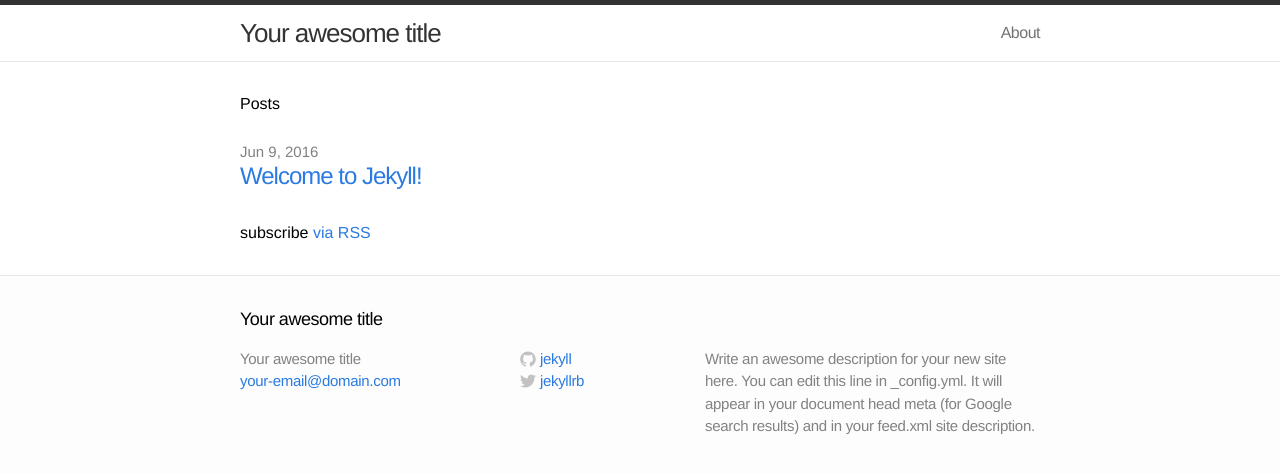
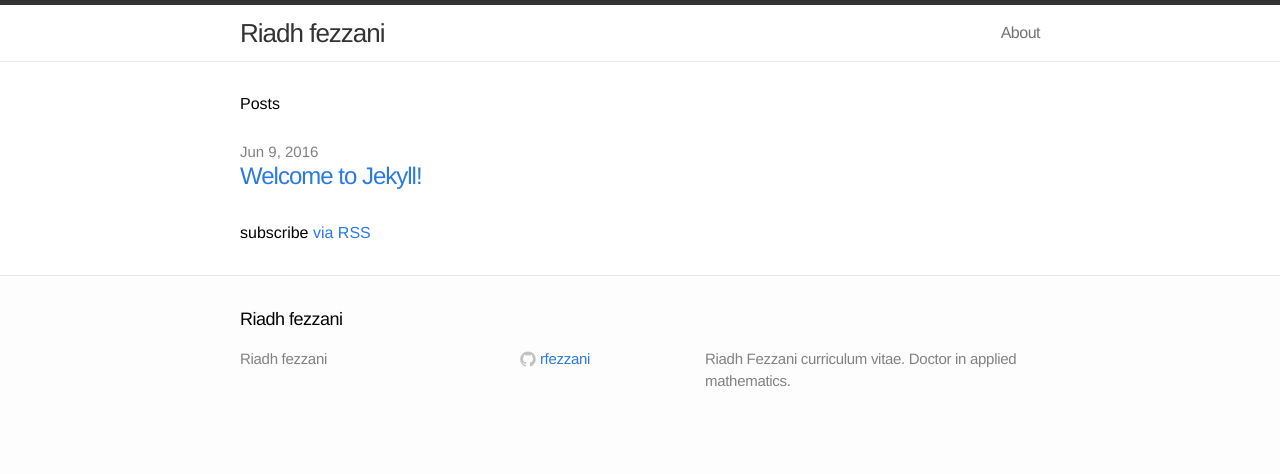
Before and after one commit to rfezzani/rfezzani.github.io, a Jekyll site: the page built from index.html, in a window 1280 px wide. Shown: the top 474 px of the page. Built offline with Jekyll 4.4.1, drawn with Linux system fonts in a browser that asks for light colours.

Commit message:
Config first modification

```diff
--- a/_config.yml
+++ b/_config.yml
@@ -1,11 +1,11 @@
 # Site settings
-title: Your awesome title
-email: your-email@domain.com
-description: "Write an awesome description for your new site here. You can edit this line in _config.yml. It will appear in your document head meta (for Google search results) and in your feed.xml site description."
+title: Riadh fezzani
+email:
+description: "Riadh Fezzani curriculum vitae. Doctor in applied mathematics."
 baseurl: ""
-url: "http://yourdomain.com"
-twitter_username: jekyllrb
-github_username:  jekyll
+url: "https://rfezzani.github.io"
+twitter_username:
+github_username:  rfezzani
 
 # Build settings
 markdown: kramdown
```
